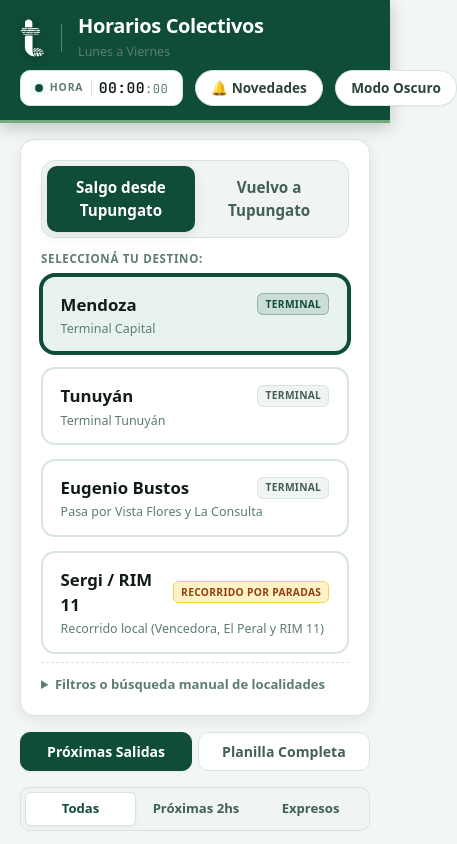
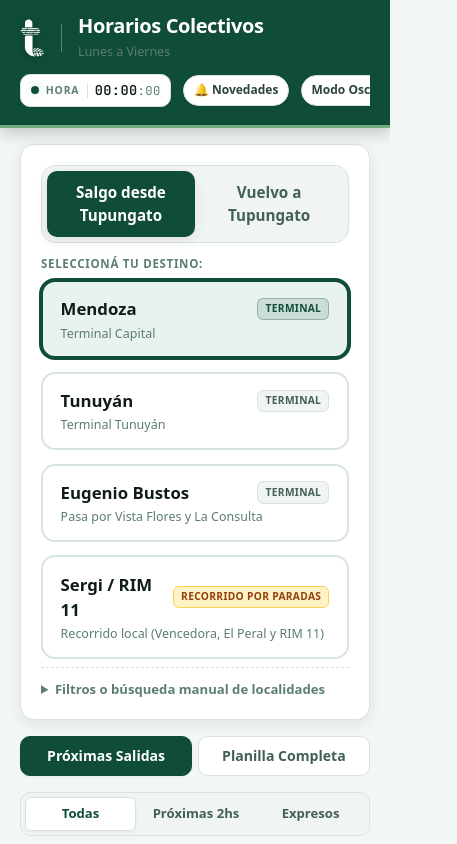
Before and after one commit to RoyBruna/BondiHora, a plain HTML site: page frontend/index.html in a window 390 px wide. Shown: the top 844 px of the page, 457 px wide, since content can reach past the window. Drawn offline with nearby package versions, Linux system fonts and the light colour scheme; no server answers.

Commit message:
Actualizacion 1.6.1

```diff
--- a/frontend/css/components.css
+++ b/frontend/css/components.css
@@ -1719,3 +1719,48 @@ tr:hover .btn-alarm-trigger.icon-only,
   align-items: center;
   gap: 0.5rem;
 }
+
+/* RESPONSIVE NAVBAR FIXES */
+@media (max-width: 820px) {
+  .nav-content {
+    flex-direction: column;
+    align-items: flex-start;
+    gap: 0.75rem;
+  }
+
+  .nav-actions {
+    width: 100%;
+    overflow-x: auto;
+    padding-bottom: 0.25rem;
+    -ms-overflow-style: none;
+    scrollbar-width: none;
+    justify-content: flex-start;
+  }
+
+  .nav-actions::-webkit-scrollbar {
+    display: none;
+  }
+
+  .weather-popup {
+    left: 0;
+    right: auto;
+    width: 250px;
+  }
+
+  .weather-popup::before {
+    left: 20px;
+    right: auto;
+  }
+}
+
+@media (max-width: 480px) {
+  .btn-theme, .time-badge {
+    font-size: 0.75rem;
+    padding: 0.35rem 0.6rem;
+    white-space: nowrap;
+  }
+
+  #live-clock {
+    font-size: 0.85rem;
+  }
+}
--- a/frontend/css/style.css
+++ b/frontend/css/style.css
@@ -144,6 +144,7 @@ html {
   line-height: 1.5;
   -webkit-font-smoothing: antialiased;
   scroll-behavior: smooth;
+  overflow-x: hidden;
 }
 
 body {
@@ -152,6 +153,7 @@ body {
   flex-direction: column;
   background-color: var(--bg-main) !important;
   color: var(--neutral-900) !important;
+  overflow-x: hidden;
 }
 
 .container {
--- a/frontend/index.html
+++ b/frontend/index.html
@@ -298,7 +298,7 @@
   </div>
 
   <!-- Contenedor de Alertas en Vivo (Lado Derecho) -->
-  <div id="live-alerts-container" style="position: fixed; top: 80px; right: 20px; width: 300px; z-index: 9999; display: flex; flex-direction: column; gap: 10px;">
+  <div id="live-alerts-container" style="position: fixed; top: 80px; right: 20px; width: 300px; max-width: calc(100vw - 40px); z-index: 9999; display: flex; flex-direction: column; gap: 10px;">
     <!-- Renderizado por JS -->
   </div>
 
```
Also changed, not shown: Readme.md.
